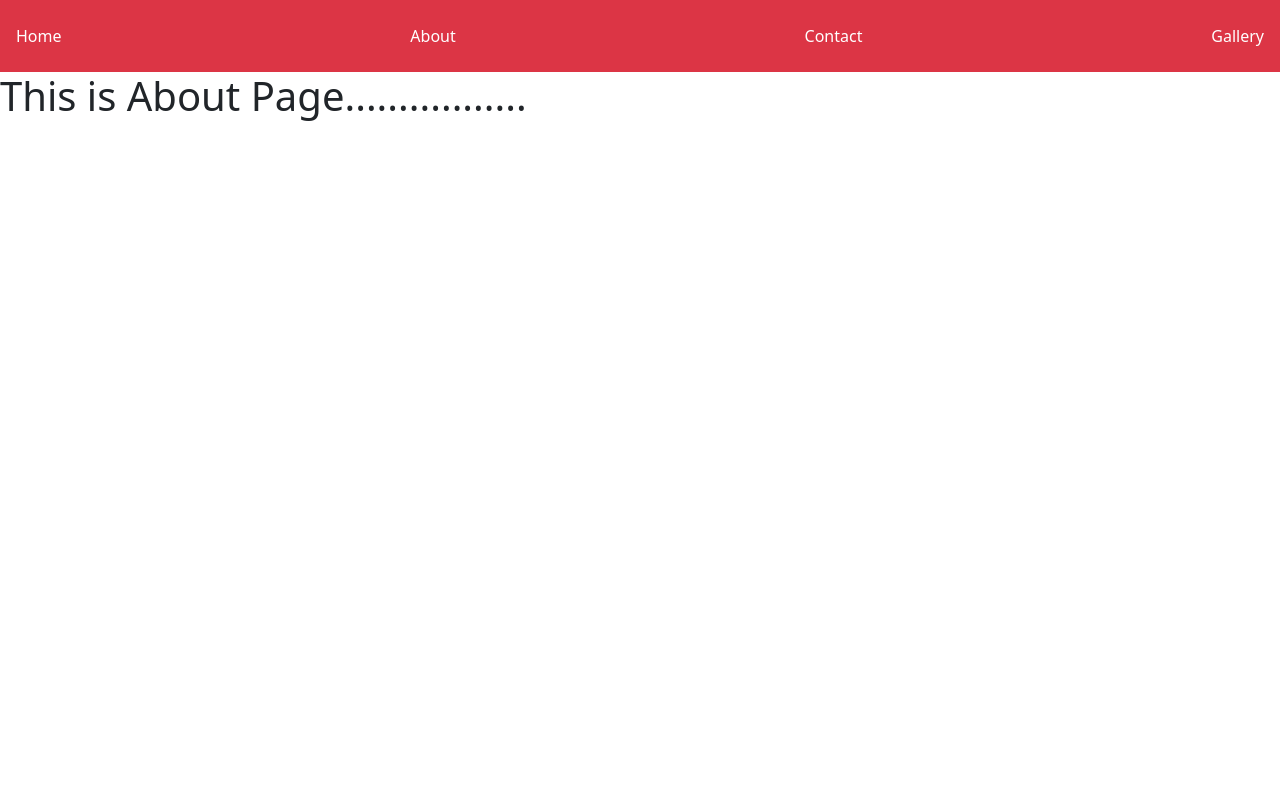
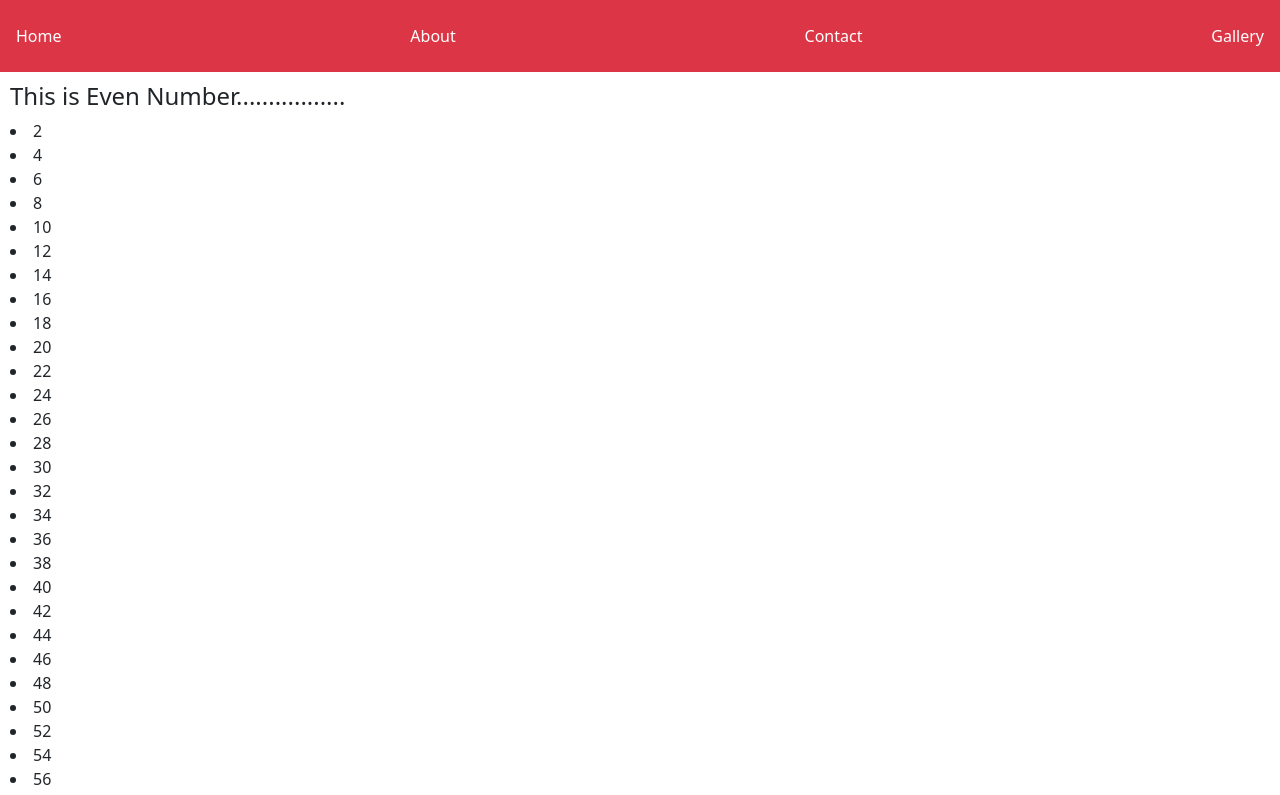
Before and after one commit to DnyaneshwarArgade/React, a React (Vite) app: page /about in a window 1280 px wide. Shown: the top 795 px of the page. Built offline with nearby package versions, Linux system fonts and the light colour scheme.

Commit message:
Even Number Print in React

```diff
--- a/src/Screens/About.jsx
+++ b/src/Screens/About.jsx
@@ -1,9 +1,20 @@
 import React from 'react'
 
 export default function About() {
+
+  const num = [];
+
+  for (let i = 1; i <= 100; i++) {
+    if (i % 2 === 0) {
+      num.push(i);
+    }
+  }
   return (
-    <div>
-      <h1>This is About Page.................</h1>
+    <div style={{padding : 10}}>
+      <h4>This is Even Number.................</h4>
+      {num.map((num, index) => {
+        return <li key={index}>{num}</li>;
+      })}
     </div>
   )
 }
```
